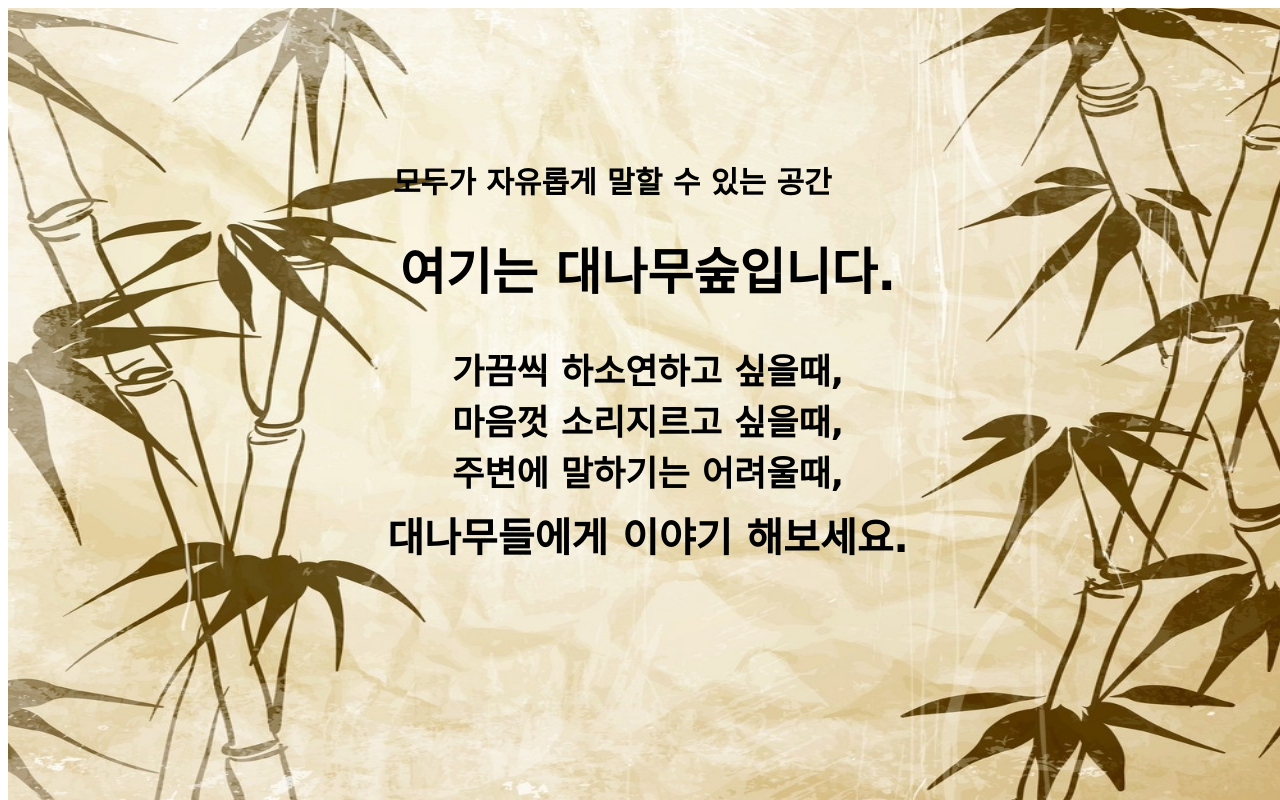
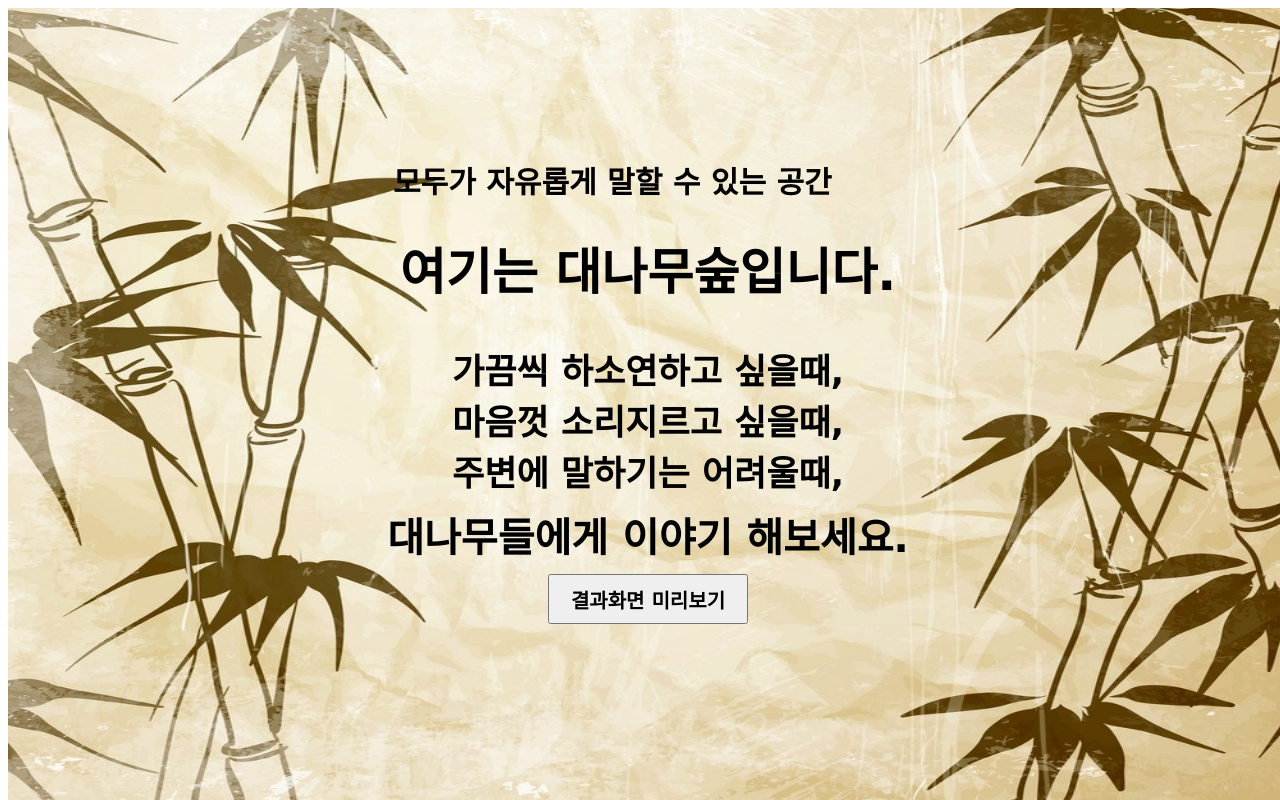
Before and after one commit to jadenjack/jadenjack.github.io, a plain HTML site: page howtouse.html in a window 1280 px wide. Drawn offline with Linux system fonts and the light colour scheme; a web font is replaced by a local one.

Commit message:
add button on howtouser page

```diff
--- a/howtouse.html
+++ b/howtouse.html
@@ -18,7 +18,11 @@
 			<p class="content">마음껏 소리지르고 싶을때,</p>
 			<p class="content">주변에 말하기는 어려울때,</p>
 			<p class="content lastline">대나무들에게 이야기 해보세요.</p>
+			<form action="./result-blog.html">
+				<input type="submit" value="결과화면 미리보기"/>
+			</form>
 		</div>
+
 	</div>
 </body>
 
--- a/src/css/howtouse.css
+++ b/src/css/howtouse.css
@@ -65,3 +65,8 @@
 	padding-bottom:10px;
 	font-size:40px;
 }
+
+input[type=submit] {
+	width: 200px;  height: 50px;
+	font-size:20px;
+}
```
